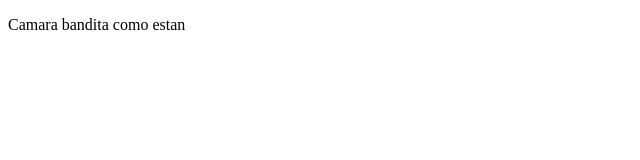
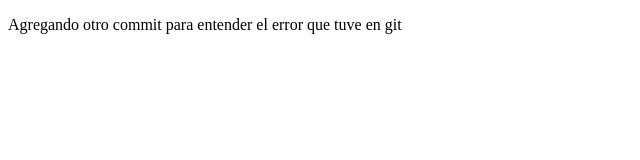
Before and after one commit to Meatboy62/proyectoDemoCursoPrework, a plain HTML site: page index.html in a window 1280 px wide. Shown: the whole page, without its empty margins (0-640 px from the left). Drawn offline with Linux system fonts and the light colour scheme.

Commit message:
Otro commit

```diff
--- a/index.html
+++ b/index.html
@@ -8,7 +8,7 @@
 </head>
 <body>
     <p>
-        Camara bandita como estan
+        Agregando otro commit para entender el error que tuve en git
     </p>
 </body>
 </html>
```
